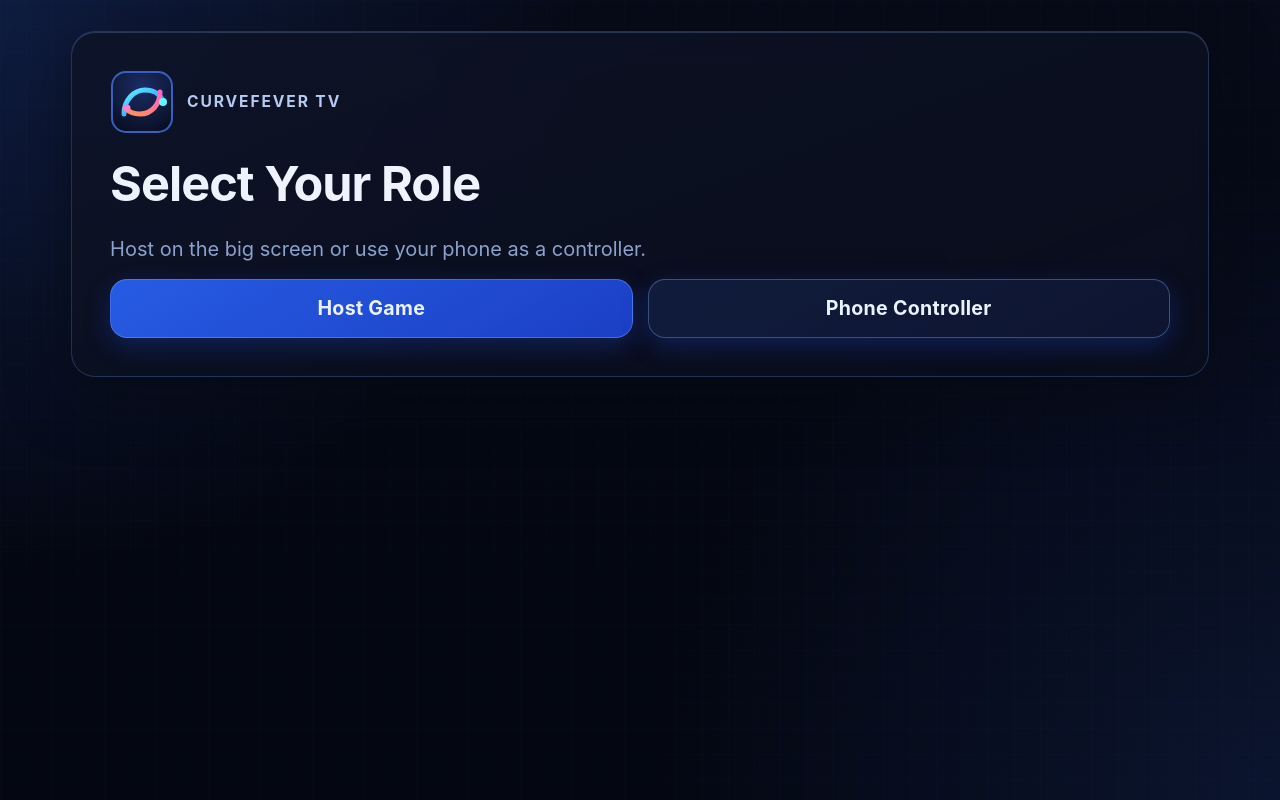
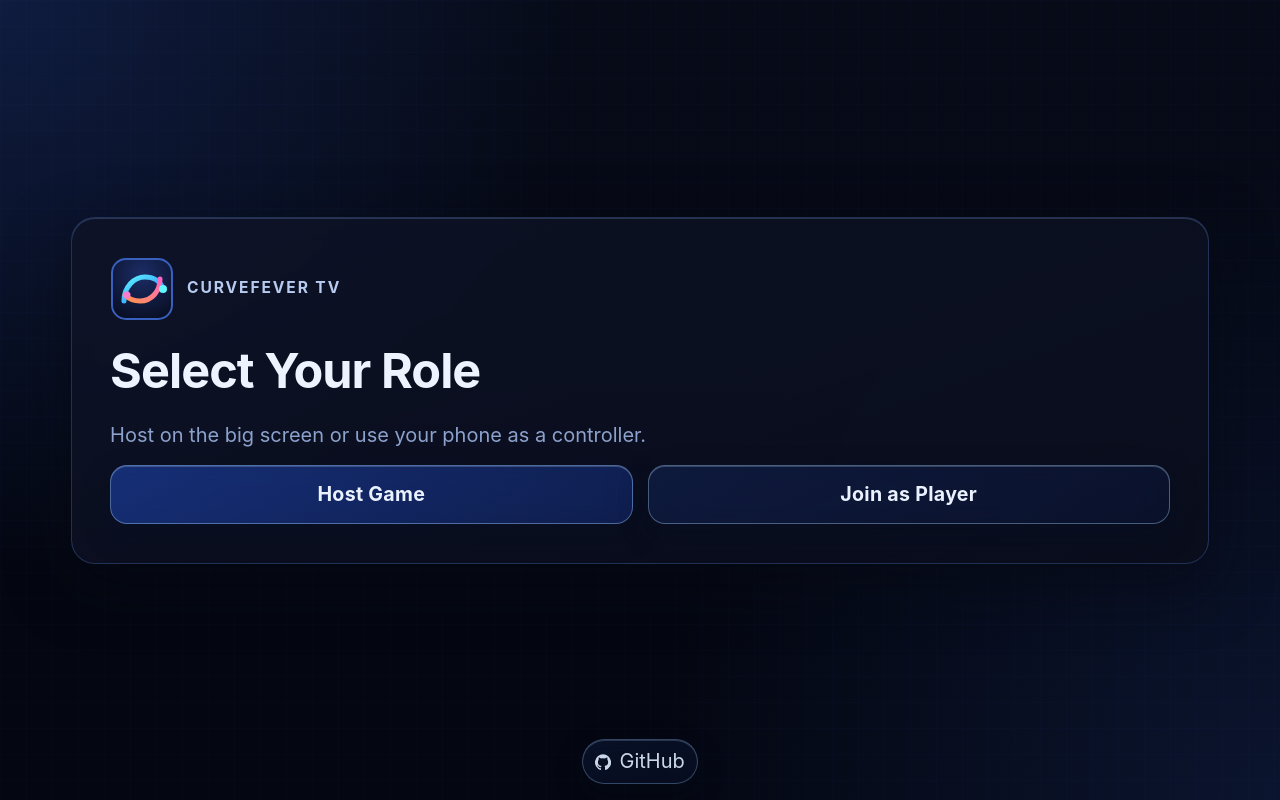
Before and after one commit to shanecjones1999/curvefevertv, a React (Vite) app in the folder curvefever-frontend/: page / in a window 1280 px wide. Built offline with nearby package versions, Linux system fonts and the light colour scheme; no server answers.

Commit message:
added footer, glass buttons

```diff
--- a/curvefever-frontend/src/App.css
+++ b/curvefever-frontend/src/App.css
@@ -2,6 +2,14 @@
   width: min(100%, 1200px);
   margin: 0 auto;
   padding: clamp(0.9rem, 2.4vw, 2rem);
+}
+
+.page-shell-landing {
+  min-height: 100dvh;
+  display: grid;
+  align-content: center;
+  gap: 0.85rem;
+  padding-bottom: clamp(2.5rem, 6vh, 3.5rem);
 }
 
 .page-shell-host-playing {
@@ -28,6 +36,69 @@
 
 .role-panel {
   gap: 0.75rem;
+}
+
+.landing-footer {
+  position: fixed;
+  left: 0;
+  right: 0;
+  bottom: max(0.8rem, env(safe-area-inset-bottom));
+  display: flex;
+  justify-content: center;
+  pointer-events: none;
+}
+
+.landing-footer-link {
+  display: inline-flex;
+  align-items: center;
+  gap: 0.42rem;
+  padding: 0.35rem 0.62rem;
+  border-radius: 999px;
+  color: rgba(224, 237, 255, 0.9);
+  text-decoration: none;
+  border: 1px solid rgba(152, 203, 255, 0.3);
+  background: linear-gradient(160deg, rgba(13, 24, 54, 0.58), rgba(10, 19, 44, 0.44));
+  box-shadow: 0 10px 26px rgba(4, 10, 26, 0.36), inset 0 1px 0 rgba(188, 220, 255, 0.18);
+  -webkit-backdrop-filter: blur(8px) saturate(1.2);
+  backdrop-filter: blur(8px) saturate(1.2);
+  transition: color 130ms ease, border-color 130ms ease, background-color 130ms ease, box-shadow 130ms ease;
+  pointer-events: auto;
+  animation: landingFooterFadeIn 380ms ease-out both;
+}
+
+.landing-footer-link:hover {
+  color: #eef6ff;
+  border-color: rgba(173, 220, 255, 0.56);
+  background: linear-gradient(160deg, rgba(19, 35, 79, 0.66), rgba(14, 26, 61, 0.52));
+  box-shadow: 0 12px 28px rgba(7, 16, 40, 0.4), inset 0 1px 0 rgba(204, 230, 255, 0.24);
+}
+
+.landing-footer-link:focus-visible {
+  outline: 2px solid rgba(153, 205, 255, 0.92);
+  outline-offset: 2px;
+}
+
+.landing-footer-icon {
+  width: 16px;
+  height: 16px;
+  display: block;
+}
+
+@keyframes landingFooterFadeIn {
+  from {
+    opacity: 0;
+    transform: translateY(5px);
+  }
+  to {
+    opacity: 1;
+    transform: translateY(0);
+  }
+}
+
+@media (prefers-reduced-motion: reduce) {
+  .landing-footer-link {
+    animation: none;
+  }
 }
 
 .role-panel .title,
@@ -106,6 +177,29 @@
   display: grid;
   grid-template-columns: repeat(auto-fit, minmax(220px, 1fr));
   gap: 0.75rem;
+}
+
+.role-grid .ui-button {
+  border-color: rgba(160, 208, 255, 0.42);
+  background: linear-gradient(150deg, rgba(32, 76, 194, 0.52), rgba(21, 50, 136, 0.44));
+  box-shadow: 0 12px 28px rgba(6, 15, 38, 0.38), inset 0 1px 0 rgba(198, 224, 255, 0.22);
+  -webkit-backdrop-filter: blur(10px) saturate(1.18);
+  backdrop-filter: blur(10px) saturate(1.18);
+}
+
+.role-grid .ui-button-secondary {
+  border-color: rgba(165, 214, 255, 0.38);
+  background: linear-gradient(150deg, rgba(17, 33, 78, 0.62), rgba(11, 22, 56, 0.5));
+}
+
+.role-grid .ui-button:hover:not(:disabled) {
+  border-color: rgba(183, 224, 255, 0.68);
+  box-shadow: 0 14px 32px rgba(8, 20, 50, 0.45), inset 0 1px 0 rgba(214, 234, 255, 0.25);
+}
+
+.role-grid .ui-button:focus-visible {
+  outline: 2px solid rgba(167, 214, 255, 0.9);
+  outline-offset: 2px;
 }
 
 .ui-button {
--- a/curvefever-frontend/src/App.tsx
+++ b/curvefever-frontend/src/App.tsx
@@ -26,7 +26,7 @@
     if (role === "phone") return <PlayerController onLeave={clearRole} />;
 
     return (
-        <main className="page-shell">
+        <main className="page-shell page-shell-landing">
             <section className="panel role-panel">
                 <div className="brand-row">
                     <svg
@@ -111,10 +111,33 @@
                         className="ui-button ui-button-secondary"
                         onClick={() => selectRole("phone")}
                     >
-                        Phone Controller
+                        Join as Player
                     </button>
                 </div>
             </section>
+            <footer className="landing-footer" aria-label="Project links">
+                <a
+                    className="landing-footer-link"
+                    href="https://github.com/shanecjones1999/curvefevertv"
+                    target="_blank"
+                    rel="noopener noreferrer"
+                    aria-label="View source on GitHub"
+                >
+                    <svg
+                        xmlns="http://www.w3.org/2000/svg"
+                        viewBox="0 0 24 24"
+                        role="img"
+                        aria-hidden="true"
+                        className="landing-footer-icon"
+                    >
+                        <path
+                            fill="currentColor"
+                            d="M12 .5a12 12 0 0 0-3.79 23.39c.6.1.82-.26.82-.58v-2.03c-3.34.73-4.04-1.6-4.04-1.6-.55-1.38-1.33-1.75-1.33-1.75-1.1-.75.08-.73.08-.73 1.2.08 1.83 1.23 1.83 1.23 1.08 1.83 2.83 1.3 3.52.99.1-.77.42-1.3.77-1.6-2.67-.3-5.47-1.33-5.47-5.95 0-1.31.47-2.38 1.23-3.22-.12-.3-.53-1.53.12-3.2 0 0 1.01-.32 3.3 1.23a11.53 11.53 0 0 1 6 0c2.3-1.55 3.3-1.23 3.3-1.23.65 1.67.24 2.9.12 3.2.77.84 1.23 1.91 1.23 3.22 0 4.63-2.8 5.65-5.48 5.95.43.37.81 1.1.81 2.22v3.29c0 .32.22.69.83.58A12 12 0 0 0 12 .5Z"
+                        />
+                    </svg>
+                    <span>GitHub</span>
+                </a>
+            </footer>
         </main>
     );
 }
--- a/curvefever-frontend/src/PlayerController.tsx
+++ b/curvefever-frontend/src/PlayerController.tsx
@@ -380,7 +380,7 @@
                 <div className="panel-header">
                     <div>
                         <p className="eyebrow">Mobile Console</p>
-                        <h2 className="title title-small">Player Controller</h2>
+                        <h2 className="title title-small">Join as Player</h2>
                     </div>
                     <button
                         className="ui-button ui-button-ghost"
```
Also changed, not shown: 2 other files (tests, documents, lock files or other folders).
